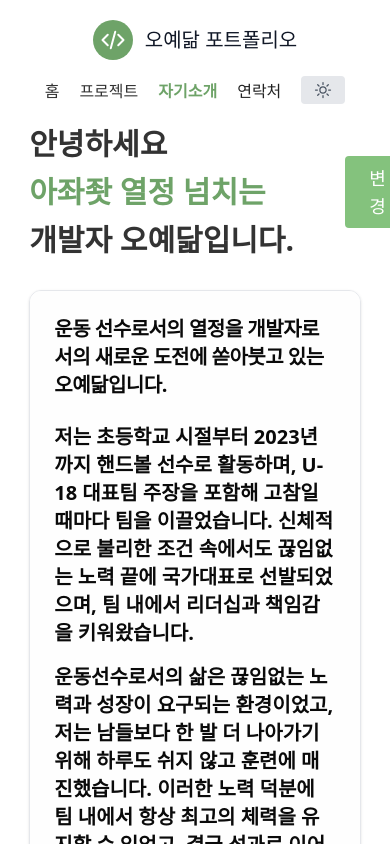
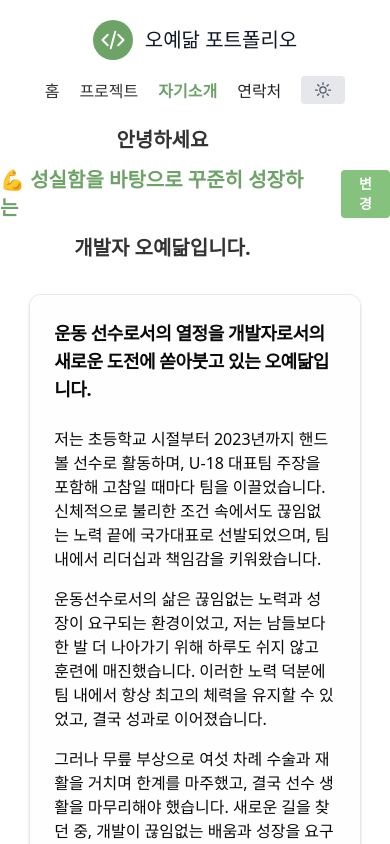
Before and after one commit to dhdpekfa1/Portflio, a Next.js app: page /about-me in a window 390 px wide. Shown: the top 844 px of the page. Built offline with nearby package versions, Linux system fonts and the light colour scheme.

Commit message:
[design] 홈, 자기소개 레이아웃 수정

```diff
--- a/src/app/about-me/page.tsx
+++ b/src/app/about-me/page.tsx
@@ -8,12 +8,12 @@ const AboutMe = () => {
 
       <Card className='w-[85%] h-[80%] m-8 bg-ef dark:bg-slate-800 border border-gray-200 overflow-scroll'>
         <CardHeader>
-          <CardTitle className='text-xl font-bold'>
+          <CardTitle className='text-lg md:text-lg lg:text-xl font-bold'>
             운동 선수로서의 열정을 개발자로서의 새로운 도전에 쏟아붓고 있는
             오예닮입니다.
           </CardTitle>
         </CardHeader>
-        <CardContent className='flex flex-col gap-4 text-xl font-semibold'>
+        <CardContent className='flex flex-col gap-4 text-base md:text-lg lg:text-xl'>
           <span>
             저는 초등학교 시절부터 2023년까지 핸드볼 선수로 활동하며, U-18
             대표팀 주장을 포함해 고참일 때마다 팀을 이끌었습니다. 신체적으로
--- a/src/app/page.tsx
+++ b/src/app/page.tsx
@@ -8,20 +8,20 @@ export default function Home() {
         <div className='lg:max-w-lg lg:w-full md:w-1/2 w-5/6 mb-10 md:mb-0'>
           <HomeAnimationLottie />
         </div>
-        <div className='w-fit lg:pl-24 md:pl-16 flex flex-col md:items-start md:text-left items-center text-center'>
-          <h1 className='title-font sm:text-4xl text-3xl mb-4 font-medium text-gray-900'>
+        <div className='w-fit flex flex-col items-center text-center md:items-start md:text-left'>
+          <h1 className='title-font text-2xl md:text-3xl mb-4 font-medium text-gray-900'>
             안녕하세요🙇🏻‍♀️
           </h1>
-          <h2 className='title-font sm:text-3xl text-2xl mb-4 font-medium text-gray-900'>
+          <h2 className='title-font text-xl md:text-2xl mb-4 font-medium text-gray-900'>
             국가대표 개발자 오예닮입니다.
           </h2>
-          <span className='leading-relaxed dark:text-[#bbb]'>
+          <span className='leading-relaxed dark:text-[#bbb] text-xs md:text-base break-keep'>
             저는 배움을 좋아하고 성장하는 것에 보람을 느끼는 개발자입니다.
           </span>
-          <span className='leading-relaxed dark:text-[#bbb]'>
+          <span className='leading-relaxed dark:text-[#bbb] text-xs md:text-base break-keep'>
             잦은 부상과 수술로 운동 선수로서 실력의 한계를 마주했을 때,
           </span>
-          <span className=' mb-8 leading-relaxed dark:text-[#bbb]'>
+          <span className=' mb-8 leading-relaxed dark:text-[#bbb] text-xs md:text-base break-keep'>
             개발이라는 직군을 만나고 기쁘지 않을 수 없었습니다.
           </span>
           <div className='flex justify-center'>
--- a/src/components/about-me/RandomPhrases.tsx
+++ b/src/components/about-me/RandomPhrases.tsx
@@ -1,43 +1,48 @@
-"use client";
+'use client';
 
-import React, { useState } from "react";
-import { TypeAnimation } from "react-type-animation";
+import React, { useState } from 'react';
+import { TypeAnimation } from 'react-type-animation';
 
 const RandomPhrases = () => {
   const phrases = [
-    "아좌좟 열정 넘치는",
-    "끊임없이 배우는",
-    "언제나 노력하는",
-    "사용자 경험을 생각하는",
-    "국가대표 출신",
+    '💪 성실함을 바탕으로 꾸준히 성장하는',
+    '🤔 사용자 경험을 생각하는',
+    '🤾🏻‍♀️ 국가대표 출신',
+    '💡 문제를 해결하는 창의적인',
+    '🎯 포기하지 않는 근성과 정신력을 가진',
+    '💪 끈기와 성실함을 갖춘',
+    '🔥 열정과 노력으로 나아가는',
+    '🧠 배움을 즐기고 성장하는',
+    '🚀 목표를 이루는 추진력 있는',
   ];
 
   const [displayedPhrase, setDisplayedPhrase] = useState(phrases[0]);
 
   const handleRandomize = () => {
     const randomPhrase = phrases[Math.floor(Math.random() * phrases.length)];
-    setDisplayedPhrase("");
+    setDisplayedPhrase('');
     setTimeout(() => {
       setDisplayedPhrase(randomPhrase);
     }, 100);
   };
 
   return (
-    <div className="w-[85%] flex items-center justify-start gap-4">
-      <h2 className="text-3xl font-bold text-three dark:text-white flex gap-3 max-sm:flex-col">
+    <div className='w-full flex items-center justify-center gap-4'>
+      <h2 className='text-xl md:text-2xl lg:text-3xl font-bold text-three dark:text-white flex gap-3 max-sm:flex-col max-sm:items-center'>
         안녕하세요
-        <span className="text-3xl font-bold text-second dark:text-point w-[300px]">
+        <span className='text-xl md:text-2xl lg:text-3xl font-bold text-second dark:text-point '>
           <TypeAnimation
             key={displayedPhrase}
             sequence={[displayedPhrase, 1000]}
-            wrapper="span"
+            wrapper='span'
             cursor={true}
             repeat={0}
+            className='w-fit'
           />
         </span>
         개발자 오예닮입니다.
       </h2>
-      <button onClick={handleRandomize} className="project_btn">
+      <button onClick={handleRandomize} className='project_btn'>
         변경
       </button>
     </div>
--- a/src/styles/globals.css
+++ b/src/styles/globals.css
@@ -31,7 +31,7 @@ p {
   @apply ml-3 text-gray-500 border border-gray-300 p-1 rounded-lg hover:border hover:border-gray-300 hover:bg-gray-300 hover:text-slate-800 dark:hover:text-slate-800;
 }
 .project_btn {
-  @apply inline-flex text-white bg-point py-2 px-6 focus:outline-none hover:bg-second rounded text-lg hover:border-none;
+  @apply inline-flex text-ef bg-point py-1 px-3 md:py-2 lg:px-6 focus:outline-none hover:bg-second rounded text-sm md:text-base lg:text-lg hover:border-none font-semibold;
 }
 .nev_btn {
   @apply mr-5 hover:text-gray-900 hover:border-t-2 hover:border-b-2 hover:border-point dark:hover:border-b-2 dark:hover:border-t-2 dark:hover:border-second;
```
